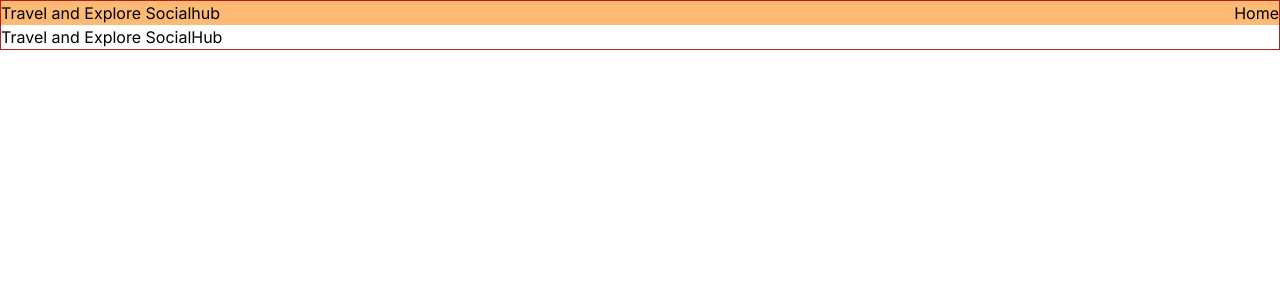
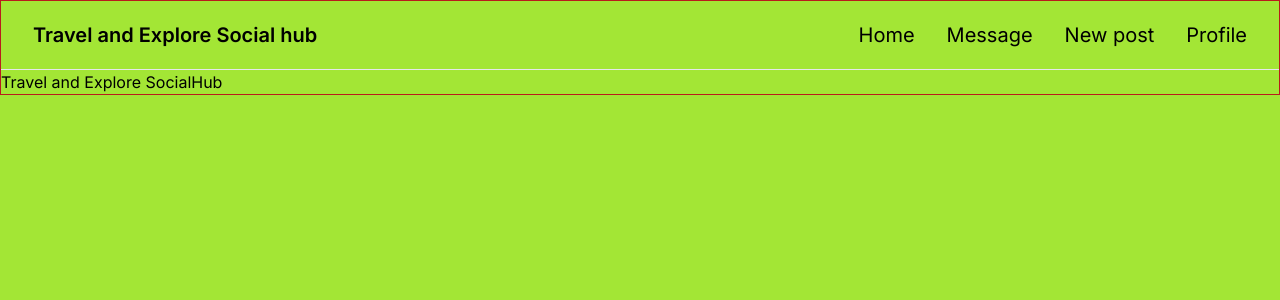
Before and after one commit to DonRadonZ/TravelAndExploreSocialHub, a Next.js app: page / in a window 1280 px wide. Shown: the top 300 px of the page. Built offline with nearby package versions, Linux system fonts and the light colour scheme.

Commit message:
update: heading and screen

```diff
--- /dev/null
+++ b/src/app/_components/Logo.tsx
@@ -0,0 +1,9 @@
+import Link from "next/link"
+
+function Logo() {
+    <Link href="/" className="flex items-center gap-4 z-10">
+        <span className="text-xl ">Travel & Explore Social hub</span>
+    </Link>
+}
+
+export default Logo
--- /dev/null
+++ b/src/app/_components/Navigation.tsx
@@ -0,0 +1,42 @@
+import Link from 'next/link'
+import React from 'react'
+import Profile from '../[username]/page';
+
+export default function Navigation() {
+  return (
+    <nav className="z-10 text-xl">
+        <ul className="flex gap-8 items-center">
+            <li>
+                <Link
+                  href=""
+                  className="hover:text-accent-400 transition-colors">
+                    Home
+                  </Link>
+            </li>
+            <li>
+                <Link
+                  href=""
+                  className="hover:text-accent-400 transition-colors">
+                    Message
+                  </Link>
+                  </li>
+                  <li>
+                <Link
+                  href=""
+                  className="hover:text-accent-400 transition-colors">
+                    New post
+                  </Link>
+                  </li>
+                  <li>
+                <Link
+                  href=""
+                  className="hover:text-accent-400 transition-colors">
+                    Profile
+                  </Link>
+            </li>
+
+        </ul>
+
+    </nav>
+  )
+}
--- a/src/app/layout.tsx
+++ b/src/app/layout.tsx
@@ -1,7 +1,8 @@
 import type { Metadata } from "next";
 import { Inter } from "next/font/google";
-import Heading from "./ui/Heading/heading";
+import Header from "./ui/Heading/Header";
 import "./globals.css"
+import Sidebar from "./ui/Sidebar/sidebar";
 
 
 const inter = Inter({ subsets: ["latin"] });
@@ -18,10 +19,12 @@ export default function RootLayout({
 }>) {
   return (
     <html lang="en">
-      <body className={`${inter.className} flex flex-col h-[100dvh]`}>
+      <body className={`${inter.className} flex flex-col bg-lime-400 h-[100dvh]`}>
         <div className="border border-red-700">
-        <Heading/>
+        <Header/>
+
         <main className="flex-1">{children}</main>
+
         </div>
         </body>
     </html>
--- a/src/app/post/page.tsx
+++ b/src/app/post/page.tsx
@@ -1,5 +1,5 @@
 import React from 'react'
-import NewPost from '../components/NewPost'
+import NewPost from '../_components/NewPost'
 
 export default function Post() {
   return (
--- /dev/null
+++ b/src/app/ui/Heading/Header.tsx
@@ -0,0 +1,15 @@
+import Logo from '@/app/_components/Logo'
+import Navigation from '@/app/_components/Navigation'
+import React from 'react'
+
+export default function Header() {
+  return (
+    <header className="border-b border-primary-900 px-8 py-5">
+        <div className='flex justify-between items-center max-w-7xl mx-auto'>
+            <span className="text-xl font-semibold text-primary-100">Travel and Explore Social hub</span>
+            <Navigation />
+        </div>
+
+    </header>
+  )
+}
--- a/src/app/ui/Heading/heading.tsx
+++ /dev/null
@@ -1,11 +0,0 @@
-import React from 'react'
-
-export default function Heading() {
-  return (
-    <nav className="flex justify-between items-center bg-orange-300">
-      <h2>Travel and Explore Socialhub</h2>
-
-      <a href="">Home</a>
-    </nav>
-  )
-}
--- a/src/app/ui/Sidebar/sidebar.tsx
+++ b/src/app/ui/Sidebar/sidebar.tsx
@@ -2,8 +2,8 @@ import React from 'react'
 
 export default function Sidebar() {
   return (
-    <aside>
-
+    <aside className='border border-green-700'>
+      sidebar
     </aside>
   )
 }
```
Also changed, not shown: src/app/_components/NewPost.tsx (renamed from src/app/components/NewPost.tsx).
